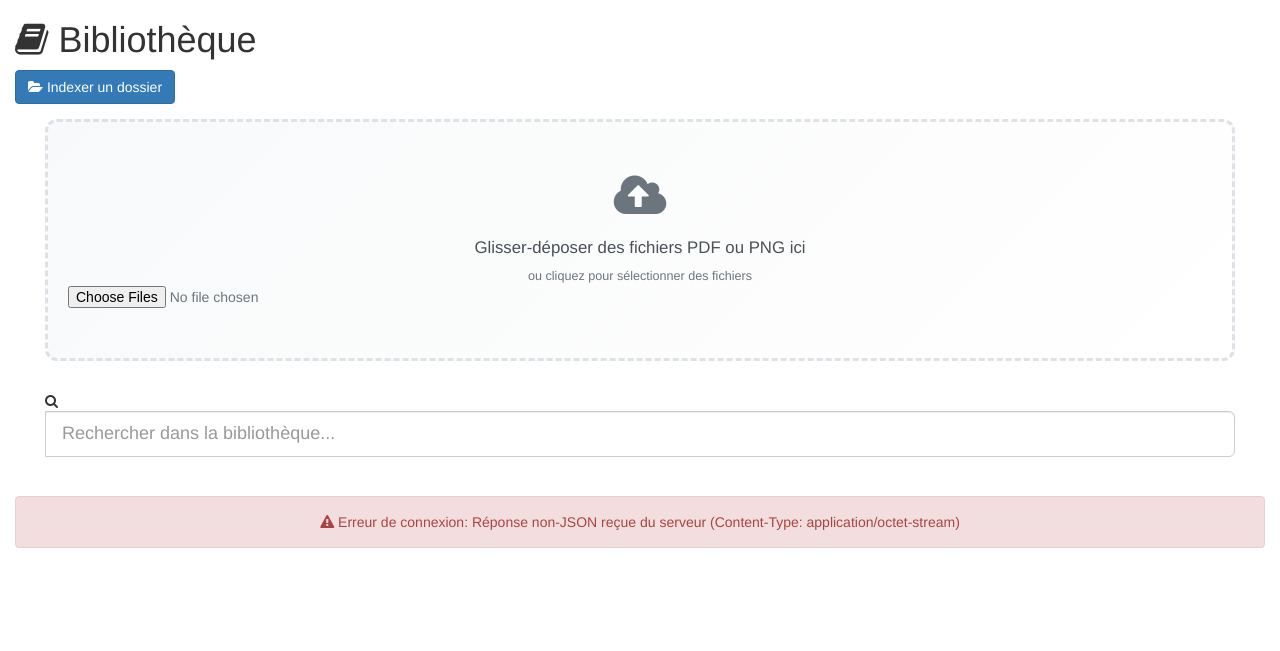
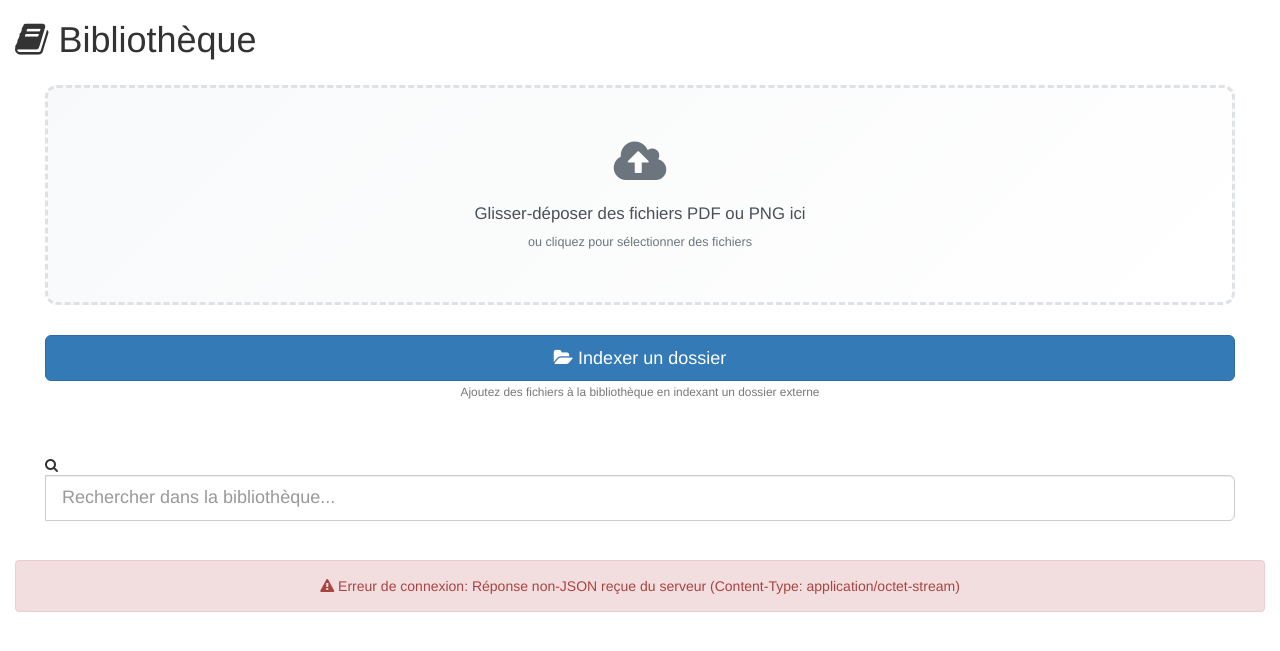
Before and after one commit to muarf/dupli-php-dev, a PHP site: template view/bibliotheque.html.php in a window 1280 px wide. Shown: the top 651 px of the page. Run offline with PHP 8.4, Linux system fonts and the light colour scheme; the template is opened without the code that fills it, so the values that code supplies are empty.

Commit message:
Améliorer la page bibliothèque : cacher l'input file, déplacer l'indexeur au centre, détecter Electron pour sélection de dossier

```diff
--- a/view/bibliotheque.html.php
+++ b/view/bibliotheque.html.php
@@ -1,12 +1,7 @@
 <div class="container-fluid mt-4">
     <div class="row mb-4">
         <div class="col-12">
-            <div class="d-flex justify-content-between align-items-center mb-3">
-                <h1 class="mb-0"><i class="fa fa-book"></i> Bibliothèque</h1>
-                <button class="btn btn-primary" onclick="openIndexModal()">
-                    <i class="fa fa-folder-open"></i> Indexer un dossier
-                </button>
-            </div>
+            <h1 class="mb-0"><i class="fa fa-book"></i> Bibliothèque</h1>
         </div>
     </div>
 
@@ -17,8 +12,18 @@
                 <i class="fa fa-cloud-upload"></i>
                 <span class="drop-zone-text">Glisser-déposer des fichiers PDF ou PNG ici</span>
                 <span class="drop-zone-subtext">ou cliquez pour sélectionner des fichiers</span>
-                <input type="file" id="fileInput" class="d-none" accept=".pdf,.png" multiple>
+                <input type="file" id="fileInput" class="d-none" style="display: none !important;" accept=".pdf,.png" multiple>
             </div>
+        </div>
+    </div>
+
+    <!-- Zone d'indexation de dossier -->
+    <div class="card mb-4">
+        <div class="card-body text-center">
+            <button class="btn btn-primary btn-lg" onclick="openIndexModal()">
+                <i class="fa fa-folder-open"></i> Indexer un dossier
+            </button>
+            <p class="text-muted mt-2 mb-0"><small>Ajoutez des fichiers à la bibliothèque en indexant un dossier externe</small></p>
         </div>
     </div>
 
@@ -350,11 +355,15 @@
         }, 300);
     });
 
-    // Check for Tauri
-    if (window.__TAURI__) {
+    // Check for Tauri or Electron
+    const isTauri = typeof window !== 'undefined' && window.__TAURI__;
+    const isElectron = typeof window !== 'undefined' && window.electronAPI;
+
+    if (isTauri || isElectron) {
         document.getElementById('browseBtn').style.display = 'block';
         document.getElementById('webBrowseInfo').style.display = 'none';
     } else {
+        document.getElementById('browseBtn').style.display = 'none';
         document.getElementById('webBrowseInfo').style.display = 'block';
     }
 });
@@ -572,6 +581,7 @@
 }
 
 async function browseFolder() {
+    // Tauri
     if (window.__TAURI__) {
         try {
             const selected = await window.__TAURI__.dialog.open({
@@ -584,6 +594,23 @@
         } catch (e) {
             console.error(e);
         }
+        return;
+    }
+
+    // Electron
+    if (window.electronAPI) {
+        try {
+            // Utiliser l'API Electron pour ouvrir un dialogue de sélection de dossier
+            const result = await window.electronAPI.showOpenDialog({
+                properties: ['openDirectory']
+            });
+            if (result && !result.canceled && result.filePaths && result.filePaths.length > 0) {
+                document.getElementById('folderPath').value = result.filePaths[0];
+            }
+        } catch (e) {
+            console.error('Erreur lors de la sélection du dossier Electron:', e);
+        }
+        return;
     }
 }
 
```
Also changed, not shown: 1 other file.
